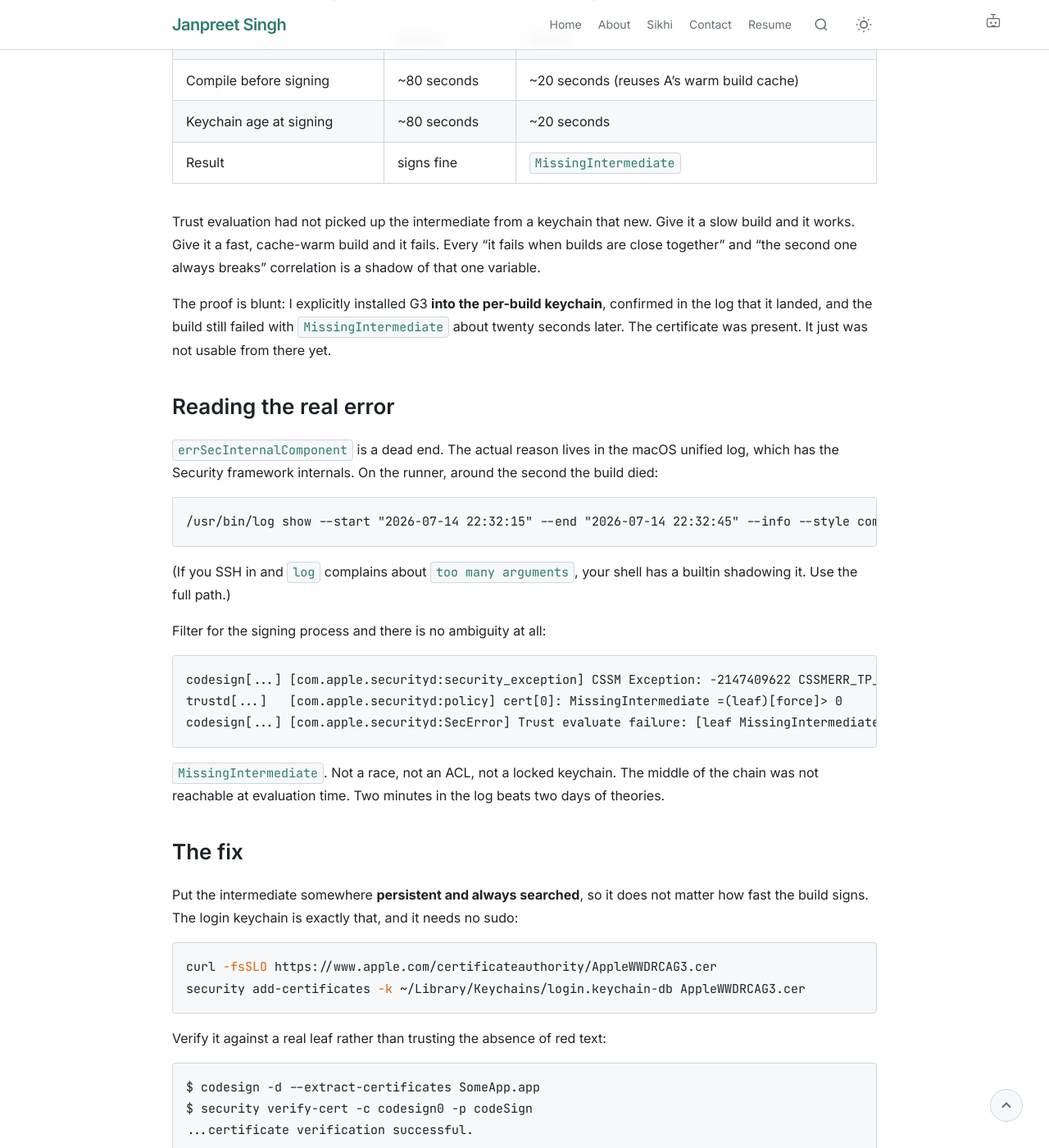
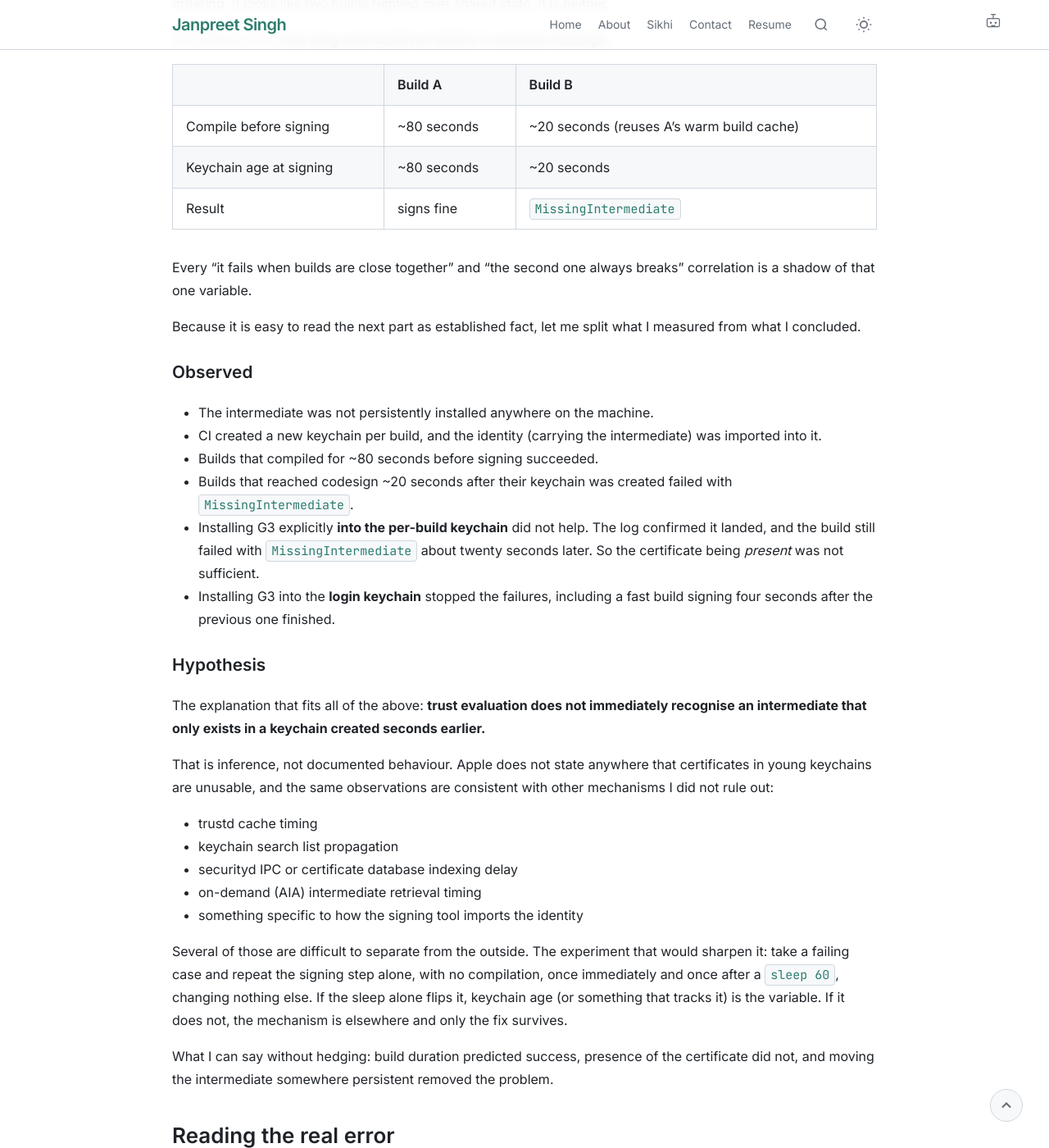
Before and after one commit to janpreet/vigilant-dollop, a Jekyll site: the page built from _posts/2026-07-15-codesign-missing-intermediate.md, in a window 1280 px wide and 1400 px high, scrolled down 2297 px. Shown: the whole window at 82% size. Built offline with Jekyll 4.4.1, drawn with Linux system fonts in a browser that asks for light colours; comment, search, counter and statistics services are not loaded; some of the changed text lies outside the part shown.

Commit message:
Separate observed behaviour from hypothesis in the codesign post, and cite Apple docs.

```diff
--- a/_posts/2026-07-15-codesign-missing-intermediate.md
+++ b/_posts/2026-07-15-codesign-missing-intermediate.md
@@ -32,10 +32,12 @@ Here is what is actually going on.
   one nobody installs on purpose**, and on a fresh CI box it may not be permanently installed at all.
 - CI tooling creates a **brand new throwaway keychain per build** and imports the identity into it.
   The intermediate comes along for the ride. Nothing persistent holds it.
-- Trust evaluation does not reliably use a certificate that only exists in a keychain that is a few
-  seconds old. So whether signing works depends on **how long your build ran before it signed**.
-  Slow build, chain resolves. Fast build with a warm cache, `MissingIntermediate`.
-- **Fix:** install WWDR G3 into the **login keychain**, which is persistent and always searched.
+- **Observed:** whether signing succeeds tracks **how long the build ran before it signed**. Slow
+  build, chain resolves. Fast build with a warm cache, `MissingIntermediate`.
+- **Best explanation, and this is inference rather than documented behaviour:** trust evaluation does
+  not immediately recognise an intermediate that only exists in a keychain created seconds earlier.
+- **Fix:** install WWDR G3 into the **login keychain**, which is persistent and always searched. The
+  fix stands regardless of which mechanism is really behind the timing.
 - `errSecInternalComponent` tells you nothing. The real error is in the unified log:
   `Trust evaluate failure: [leaf MissingIntermediate]`.
 
@@ -94,13 +96,48 @@ The difference is **how long each build ran before it reached codesign**:
 | Keychain age at signing | ~80 seconds | ~20 seconds |
 | Result | signs fine | `MissingIntermediate` |
 
-Trust evaluation had not picked up the intermediate from a keychain that new. Give it a slow build
-and it works. Give it a fast, cache-warm build and it fails. Every "it fails when builds are close
-together" and "the second one always breaks" correlation is a shadow of that one variable.
+Every "it fails when builds are close together" and "the second one always breaks" correlation is a
+shadow of that one variable.
 
-The proof is blunt: I explicitly installed G3 **into the per-build keychain**, confirmed in the log
-that it landed, and the build still failed with `MissingIntermediate` about twenty seconds later.
-The certificate was present. It just was not usable from there yet.
+Because it is easy to read the next part as established fact, let me split what I measured from what
+I concluded.
+
+### Observed
+
+- The intermediate was not persistently installed anywhere on the machine.
+- CI created a new keychain per build, and the identity (carrying the intermediate) was imported
+  into it.
+- Builds that compiled for ~80 seconds before signing succeeded.
+- Builds that reached codesign ~20 seconds after their keychain was created failed with
+  `MissingIntermediate`.
+- Installing G3 explicitly **into the per-build keychain** did not help. The log confirmed it landed,
+  and the build still failed with `MissingIntermediate` about twenty seconds later. So the
+  certificate being *present* was not sufficient.
+- Installing G3 into the **login keychain** stopped the failures, including a fast build signing four
+  seconds after the previous one finished.
+
+### Hypothesis
+
+The explanation that fits all of the above: **trust evaluation does not immediately recognise an
+intermediate that only exists in a keychain created seconds earlier.**
+
+That is inference, not documented behaviour. Apple does not state anywhere that certificates in young
+keychains are unusable, and the same observations are consistent with other mechanisms I did not rule
+out:
+
+- trustd cache timing
+- keychain search list propagation
+- securityd IPC or certificate database indexing delay
+- on-demand (AIA) intermediate retrieval timing
+- something specific to how the signing tool imports the identity
+
+Several of those are difficult to separate from the outside. The experiment that would sharpen it:
+take a failing case and repeat the signing step alone, with no compilation, once immediately and once
+after a `sleep 60`, changing nothing else. If the sleep alone flips it, keychain age (or something
+that tracks it) is the variable. If it does not, the mechanism is elsewhere and only the fix survives.
+
+What I can say without hedging: build duration predicted success, presence of the certificate did
+not, and moving the intermediate somewhere persistent removed the problem.
 
 ## Reading the real error
 
@@ -205,5 +242,17 @@ files a timing pattern under "solved" and stops looking. If you cannot name the
 pattern, not a diagnosis.
 
 **Ephemeral keychains quietly assume immediacy.** Creating a throwaway keychain per build is good
-hygiene, and it silently assumes everything you put in it is usable right away. It is not. Anything
-needed for chain building belongs somewhere persistent.
+hygiene, and it silently assumes everything you put in it is usable right away. On this machine it
+was not. Anything needed for chain building belongs somewhere persistent.
+
+## References
+
+- [Apple PKI / certificate authority](https://www.apple.com/certificateauthority/), where the WWDR
+  intermediates are published for download.
+- [Technical Note TN2206: macOS Code Signing In Depth](https://developer.apple.com/library/archive/technotes/tn2206/_index.html),
+  archived but still the best single description of how signing and chain validation fit together.
+- [SecTrust](https://developer.apple.com/documentation/security/sectrust), the trust evaluation API
+  underneath what codesign is doing when it builds and validates the chain.
+
+Worth noting that none of these document the timing behaviour above, which is exactly why I have
+labelled it a hypothesis rather than a fact.
```
